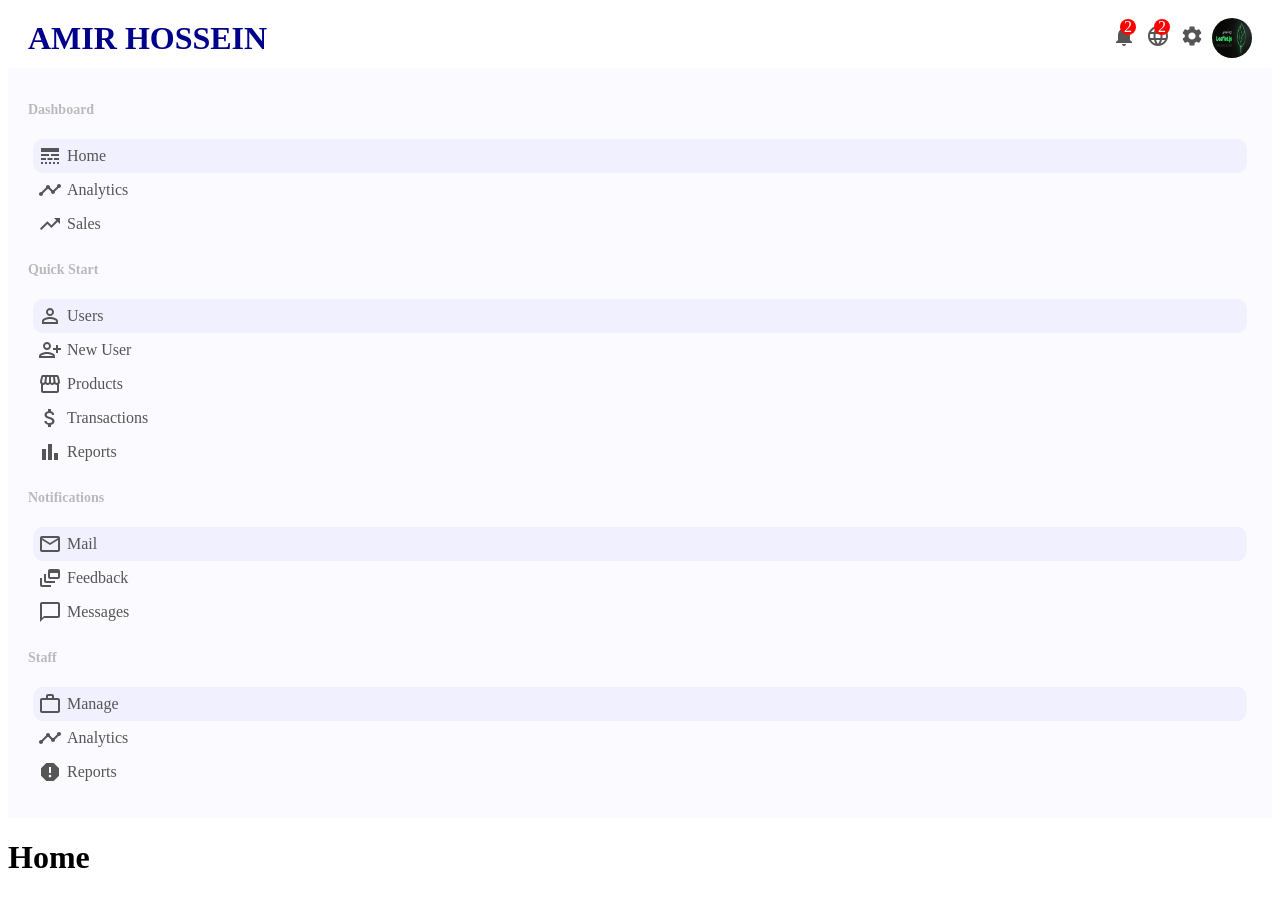
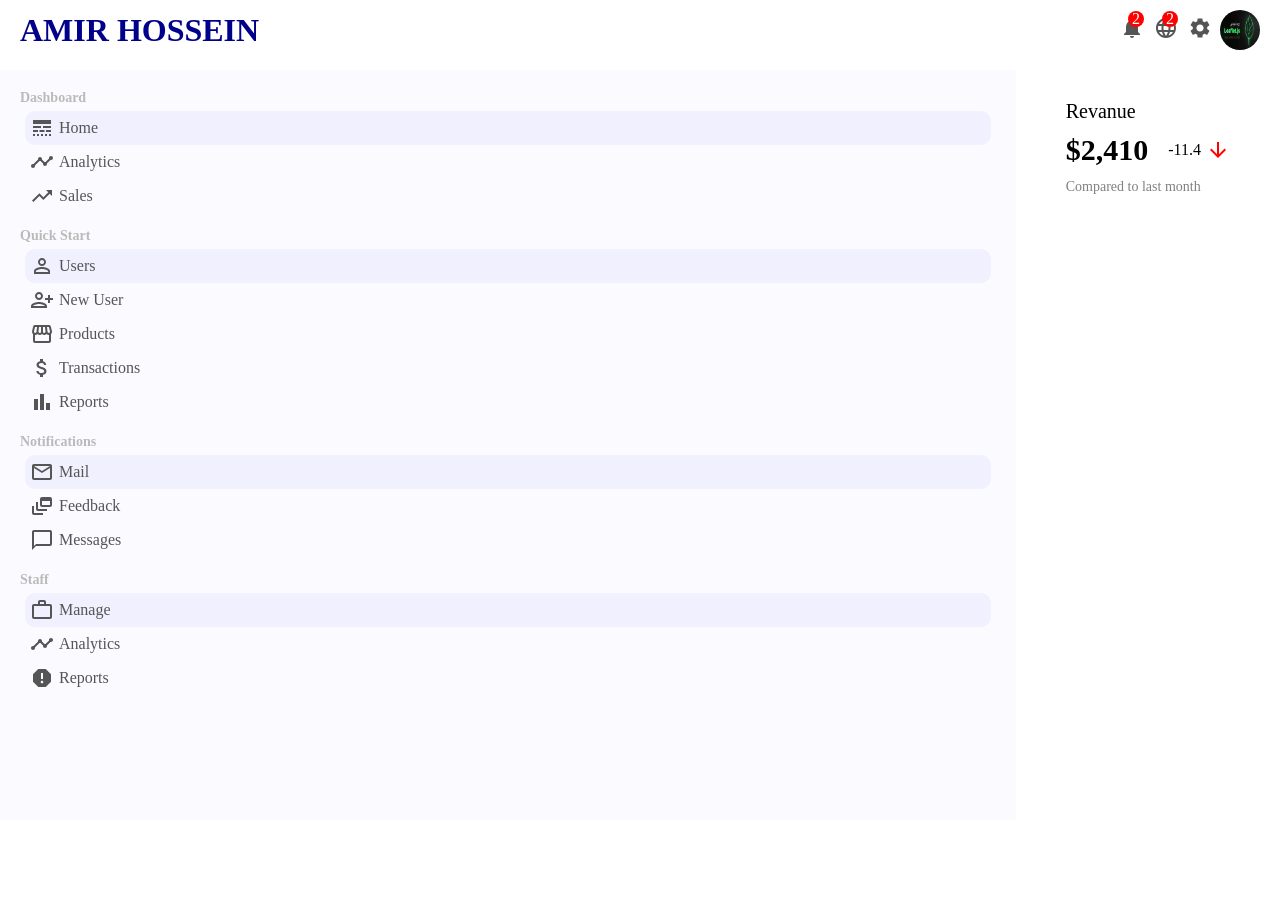
Before and after one commit to AmirNouri-dev/CMS-Project-reactjs, a React (Vite) app: page / in a window 1280 px wide. After the commit the page ends 820 px from the top, so only its background shows below. Built offline with nearby package versions, Linux system fonts and the light colour scheme.

Commit message:
code Revanue section in Features component

```diff
--- a/src/App.jsx
+++ b/src/App.jsx
@@ -3,6 +3,7 @@ import routes from "./routes";
 import { useRoutes } from "react-router-dom";
 import TopBar from "./components/topbar/TopBar";
 import SideBar from "./components/sidebar/SideBar";
+import "./App.css";
 
 export default function App() {
   const router = useRoutes(routes);
--- a/src/components/features/Features.css
+++ b/src/components/features/Features.css
@@ -0,0 +1,45 @@
+.features {
+  width: 100%;
+  display: flex;
+  justify-content: space-between;
+}
+.featureItem {
+  flex: 1;
+  margin: 0 20px;
+  padding: 30px;
+  cursor: pointer;
+  border-radius: 10px;
+  -webkit-border-radius: 10px;
+  -moz-border-radius: 10px;
+  -ms-border-radius: 10px;
+  -o-border-radius: 10px;
+}
+.featureItem-title {
+  font-size: 20px;
+}
+.featureItem-container {
+  display: flex;
+  align-items: center;
+  margin: 10px 0;
+}
+.featureItem-container_money {
+  font-size: 30px;
+  font-weight: 600;
+}
+.featureItem-container_rate {
+  display: flex;
+  align-items: center;
+  margin-left: 20px;
+}
+.featureItem-container_rate_icon {
+  font-size: 14px;
+  margin-left: 5px;
+  color: green;
+}
+.featureItem-container_rate_icon.negative {
+  color: red;
+}
+.featureItem-desc {
+  color: gray;
+  font-size: 14px;
+}
--- a/src/components/features/Features.jsx
+++ b/src/components/features/Features.jsx
@@ -0,0 +1,21 @@
+import React from "react";
+import "./Features.css";
+import ArrowDownwardOutlinedIcon from "@mui/icons-material/ArrowDownwardOutlined";
+import ArrowUpwardOutlinedIcon from "@mui/icons-material/ArrowUpwardOutlined";
+export default function Features() {
+  return (
+    <div className="features">
+      <div className="featureItem">
+        <div className="featureItem-title">Revanue</div>
+        <div className="featureItem-container">
+          <span className="featureItem-container_money">$2,410</span>
+          <span className="featureItem-container_rate">
+            -11.4
+            <ArrowDownwardOutlinedIcon className="featureItem-container_rate_icon negative" />
+          </span>
+        </div>
+        <span className="featureItem-desc">Compared to last month</span>
+      </div>
+    </div>
+  );
+}
--- a/src/components/sidebar/SideBar.css
+++ b/src/components/sidebar/SideBar.css
@@ -39,6 +39,6 @@
   font-size: 20px;
   margin-right: 5px;
 }
-a {
+/* a {
   all: unset;
-}
+} */
--- a/src/components/sidebar/SideBar.jsx
+++ b/src/components/sidebar/SideBar.jsx
@@ -44,19 +44,19 @@ export default function SideBar() {
         <div className="sidebar-wrapper-menu">
           <h3 className="sidebar-wrapper-menu-title">Quick Start</h3>
           <ul className="sidebar-wrapper-menu_list">
-            <Link to="/users">
+            <Link to="/users" className="link">
               <li className="sidebar-wrapper-menu_list_item active">
                 <PermIdentity className="sideBarIcon" />
                 Users
               </li>
             </Link>
-            <Link to="/newUser">
+            <Link to="/newUser" className="link">
               <li className="sidebar-wrapper-menu_list_item">
                 <PersonAddAlt1Outlined className="sideBarIcon" />
                 New User
               </li>
             </Link>
-            <Link to="/products">
+            <Link to="/products" className="link">
               <li className="sidebar-wrapper-menu_list_item">
                 <Storefront className="sideBarIcon" />
                 Products
--- a/src/pages/home/Home.jsx
+++ b/src/pages/home/Home.jsx
@@ -1,9 +1,9 @@
 import React from "react";
-
+import Features from "../../components/features/Features";
 export default function Home() {
   return (
     <div>
-      <h1>Home</h1>
+      <Features />
     </div>
   );
 }
```
